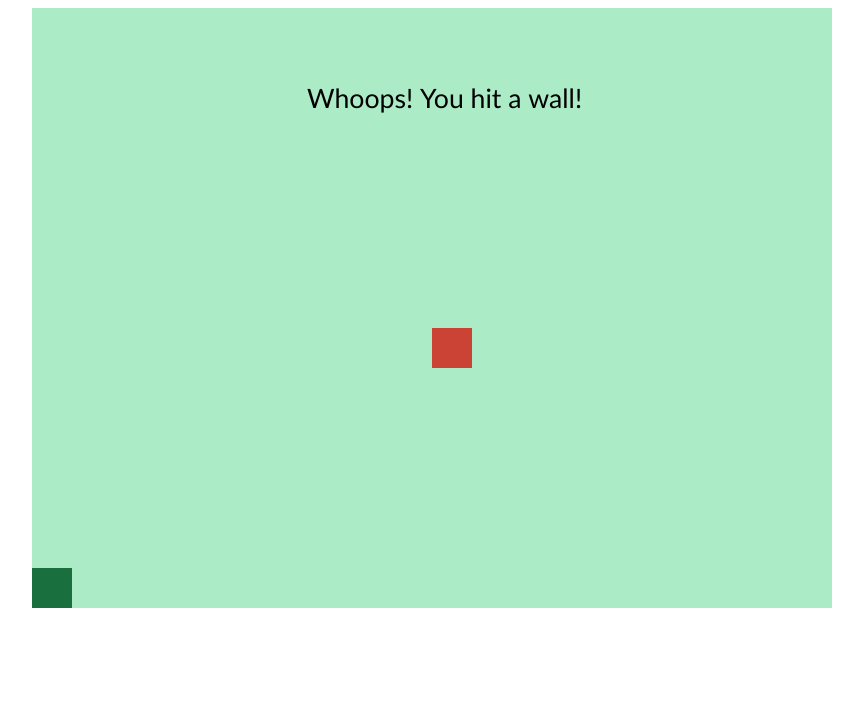
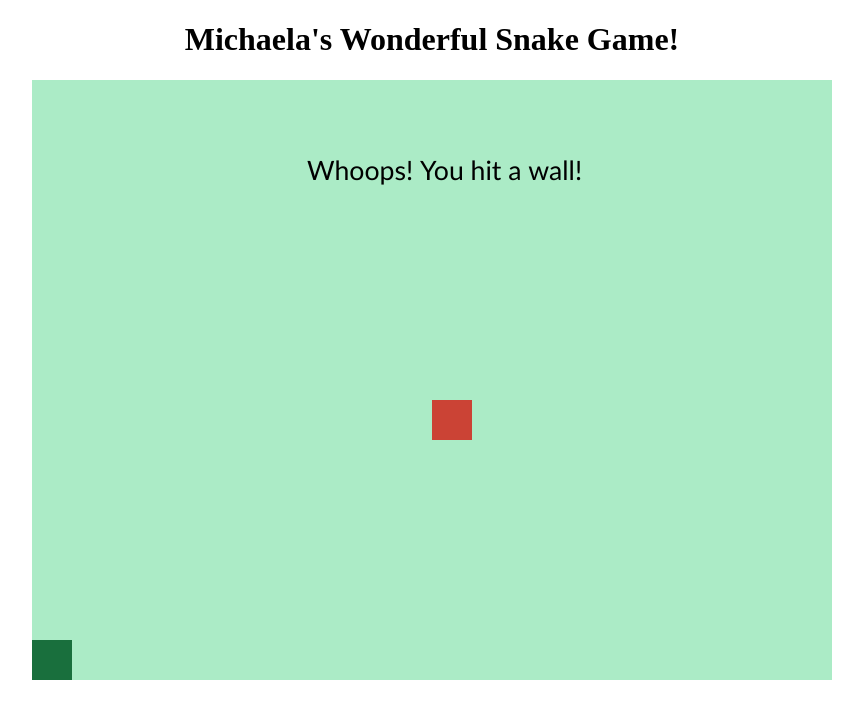
Before and after one commit to mcchamberlain/mcchamberlain.github.io, a plain HTML site: page index.html in a window 1280 px wide. Shown: the whole page, without its empty margins (208-1071 px from the left). Drawn offline with Linux system fonts and the light colour scheme.

Commit message:
added styling

```diff
--- a/index.html
+++ b/index.html
@@ -11,6 +11,7 @@
   </style>
 </head>
 <body>
+  <h1 style="text-align:center;">Michaela's Wonderful Snake Game!</h1>
   <canvas id="chunk-game" height="600" width="800"></canvas>
 
   <script type="text/javascript" src="chunk.js"></script>
```
Also changed, not shown: 1 other file.
